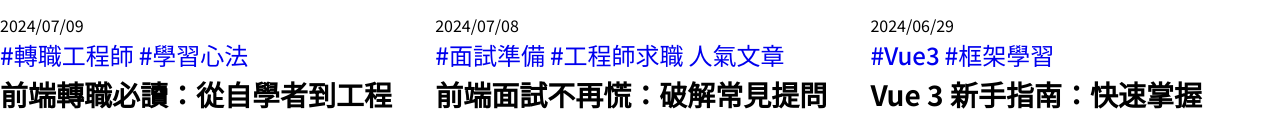
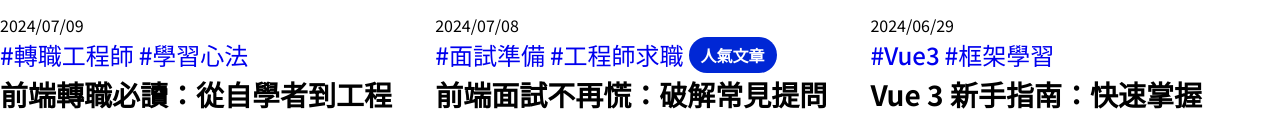
Before and after one commit to linporu/hexschool-30-days-camp, a plain HTML site: page main-pset/flex-layout-blog-card/index.html in a window 1280 px wide. Shown: the part 931-1052 px from the top of the page. Drawn offline with nearby package versions, Linux system fonts and the light colour scheme.

Commit message:
pset(main): Add 'isPopular' attribute to blog data and enhance styles for popular tags

```diff
--- a/main-pset/flex-layout-blog-card/blog-item.js
+++ b/main-pset/flex-layout-blog-card/blog-item.js
@@ -4,6 +4,7 @@
       "https://github.com/hexschool/2022-web-layout-training/blob/main/2025-web-camp/desktop/blog/photo4.png?raw=true",
     date: "2024/10/11",
     tags: ["#React", "#入門基礎"],
+    isPopular: false,
     title: "React 入門不再迷惘：三步驟帶你上手核心概念",
     excerpt:
       "你是否對 React 感到好奇，卻苦惱於該如何正式啟動學習之路？身為前端工程師兼職涯諮詢師，我常遇到同學問我：",
@@ -13,6 +14,7 @@
       "https://github.com/hexschool/2022-web-layout-training/blob/main/2025-web-camp/desktop/blog/photo1.png?raw=true",
     date: "2024/09/07",
     tags: ["#作品集", "#求職攻略"],
+    isPopular: false,
     title: "前端作品集打造指南：讓你的專案成為履歷亮點",
     excerpt:
       "對正在求職的前端工程師而言，作品集往往是第一個「說話」的利器。當面試官瀏覽你的網頁作品時，能夠快速了解",
@@ -22,6 +24,7 @@
       "https://github.com/hexschool/2022-web-layout-training/blob/main/2025-web-camp/desktop/blog/photo2.png?raw=true",
     date: "2024/09/03",
     tags: ["#CSS設計", "#視覺體驗"],
+    isPopular: false,
     title: "CSS 魔法大揭密：排版與設計的三大關鍵技巧",
     excerpt:
       "在瀏覽器畫面上實現各種精美介面，一直是前端開發充滿成就感的部分。但當面臨複雜的佈局需求或是響應式設計時，",
@@ -31,6 +34,7 @@
       "https://github.com/hexschool/2022-web-layout-training/blob/main/2025-web-camp/desktop/blog/photo6.png?raw=true",
     date: "2024/07/09",
     tags: ["#轉職工程師", "#學習心法"],
+    isPopular: false,
     title: "前端轉職必讀：從自學者到工程師的心路歷程",
     excerpt:
       "能夠憑藉自學進入前端領域，聽起來令人振奮，但實際過程中可能遇到的挫折與疑慮，卻常常令人猶豫。回想當初我",
@@ -39,7 +43,8 @@
     image:
       "https://github.com/hexschool/2022-web-layout-training/blob/main/2025-web-camp/desktop/blog/photo3.png?raw=true",
     date: "2024/07/08",
-    tags: ["#面試準備", "#工程師求職", "人氣文章"],
+    tags: ["#面試準備", "#工程師求職"],
+    isPopular: true,
     title: "前端面試不再慌：破解常見提問的三大策略",
     excerpt:
       "面試前端工程師時，你或許擔心被問到各種刁鑽的技術題目，或是擔憂無法在短時間內展現實力。其實，許多面試的狀況",
@@ -49,6 +54,7 @@
       "https://github.com/hexschool/2022-web-layout-training/blob/main/2025-web-camp/desktop/blog/photo5.png?raw=true",
     date: "2024/06/29",
     tags: ["#Vue3", "#框架學習"],
+    isPopular: false,
     title: "Vue 3 新手指南：快速掌握 Composition API 與關鍵特色",
     excerpt:
       "許多前端開發者對 Vue 一直情有獨鍾，因為它易上手又靈活。隨著 Vue3 上線，Composition API 的導入更是大大強化",
@@ -63,9 +69,12 @@
   blogList.innerHTML = "";
 
   // 使用遍歷陣列方式生成所有卡片
-  blogData.forEach((blog, index) => {
+  blogData.forEach((blog) => {
     // 創建標籤 HTML
     const tagsHtml = blog.tags.map((tag) => `<a href="#">${tag}</a>`).join("");
+
+    // 檢查是否為熱門文章，如果是則添加「人氣文章」標籤
+    const popularTagHtml = blog.isPopular ? `<a href="#" class="popular-tag">人氣文章</a>` : '';
 
     // 創建一個新的 li 元素
     const blogItem = document.createElement("li");
@@ -77,6 +86,7 @@
       <p>${blog.date}</p>
       <div class="tag">
         ${tagsHtml}
+        ${popularTagHtml}
       </div>
       <h3>${blog.title}</h3>
       <p class="excerpt">${blog.excerpt}</p>
--- a/main-pset/flex-layout-blog-card/style.css
+++ b/main-pset/flex-layout-blog-card/style.css
@@ -38,6 +38,8 @@
 }
 
 .blog-item .tag {
+  display: flex;
+  align-items: center;
   color: #0027d5;
   font-size: 24px;
   font-weight: 500;
@@ -46,6 +48,16 @@
 .blog-item .tag a {
   text-decoration: none;
   margin-right: 5px;
+}
+
+.blog-item .tag a.popular-tag {
+  display: inline-block;
+  background-color: #0027d5;
+  color: white;
+  padding: 6px 12px;
+  border-radius: 40px;
+  font-size: 16px;
+  font-weight: 700;
 }
 
 .blog-item h3 {
```
